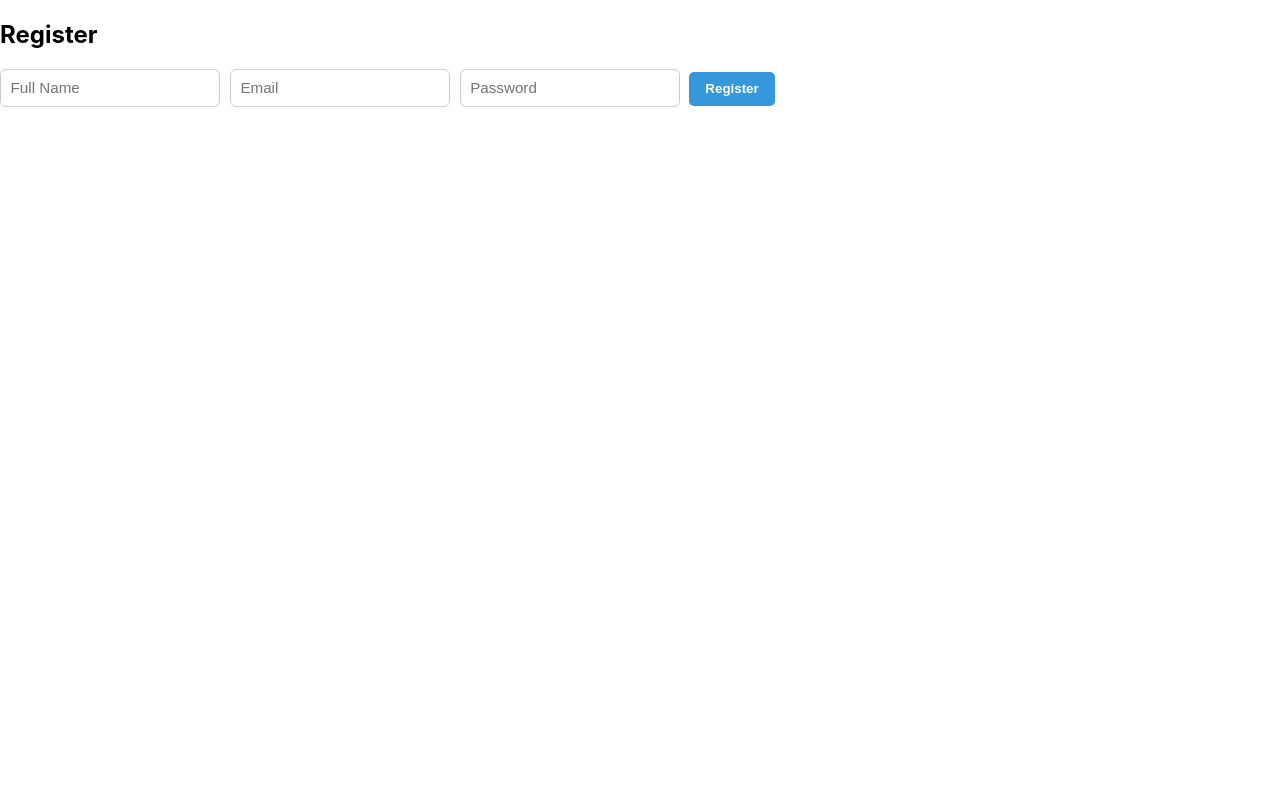
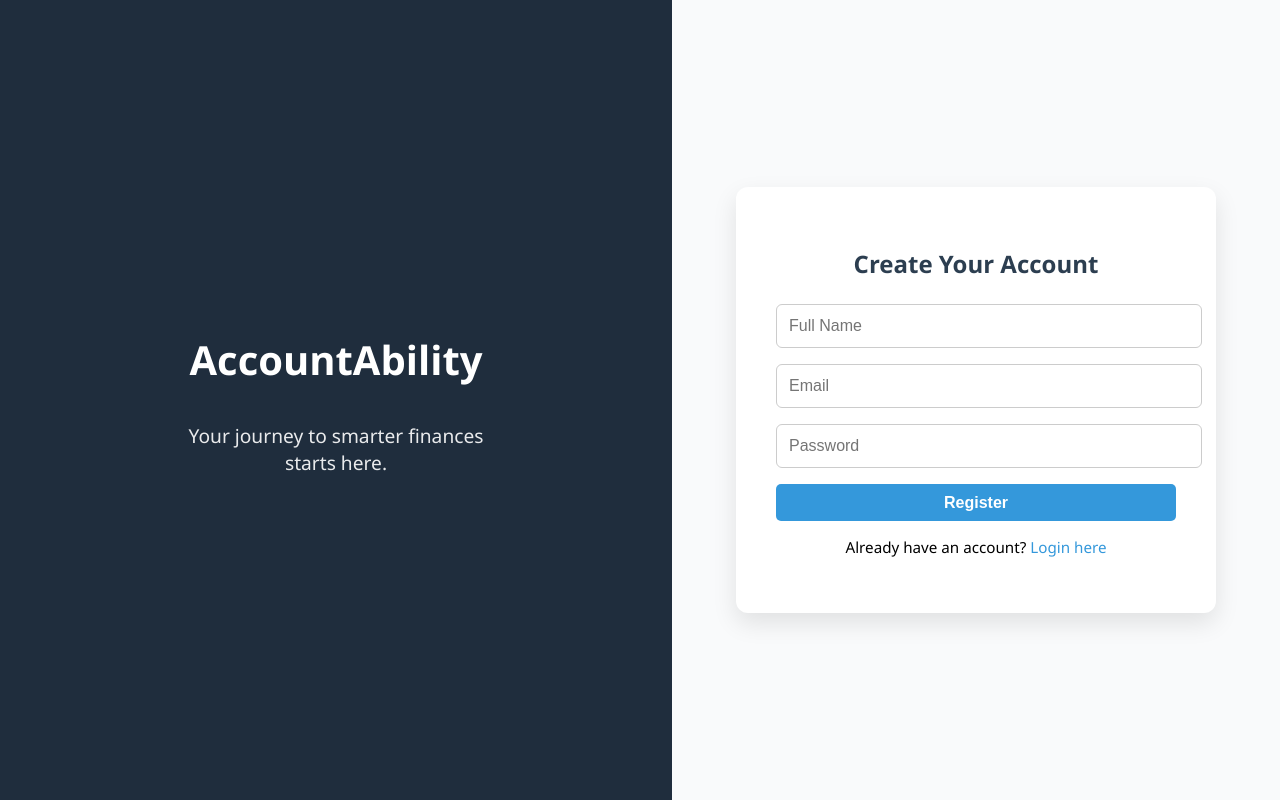
Before and after one commit to victorvaladez1/accountability-finance, a React (Create React App) app in the folder frontend/: page /register in a window 1280 px wide. Built offline with nearby package versions, Linux system fonts and the light colour scheme.

Commit message:
Styled Register page to match login UI

```diff
--- a/frontend/src/pages/Register.js
+++ b/frontend/src/pages/Register.js
@@ -1,6 +1,7 @@
 import React, { useState } from "react";
 import axios from "axios";
-import { useNavigate } from "react-router-dom";
+import { useNavigate, Link } from "react-router-dom";
+import "./Login.css";
 
 function Register() {
   const navigate = useNavigate();
@@ -30,8 +31,14 @@ function Register() {
   };
 
   return (
-    <div>
-      <h2>Register</h2>
+    <div className="login-page">
+      <div className="login-left">
+        <h1>AccountAbility</h1>
+        <p>Your journey to smarter finances starts here.</p>
+      </div>
+      <div className="login-right">
+        <div className="login-form-card">
+          <h2>Create Your Account</h2>
           <form onSubmit={handleSubmit}>
             <input
               name="name"
@@ -59,6 +66,11 @@ function Register() {
             />
             <button type="submit">Register</button>
           </form>
+          <p className="login-link">
+            Already have an account? <Link to="/login">Login here</Link>
+          </p>
+        </div>
+      </div>
     </div>
   );
 }
```
Lines whose indentation alone changed are shown as unchanged.
